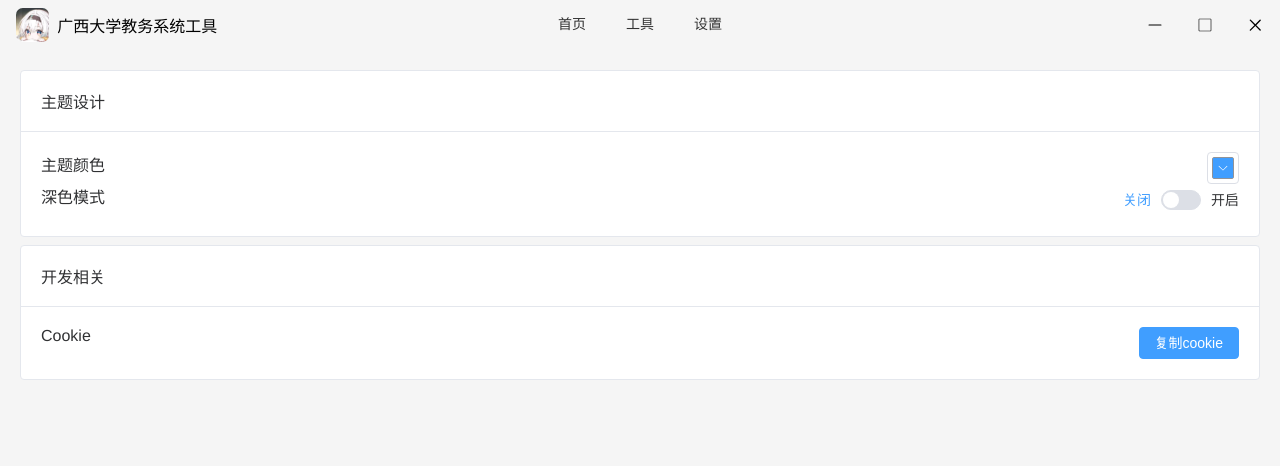
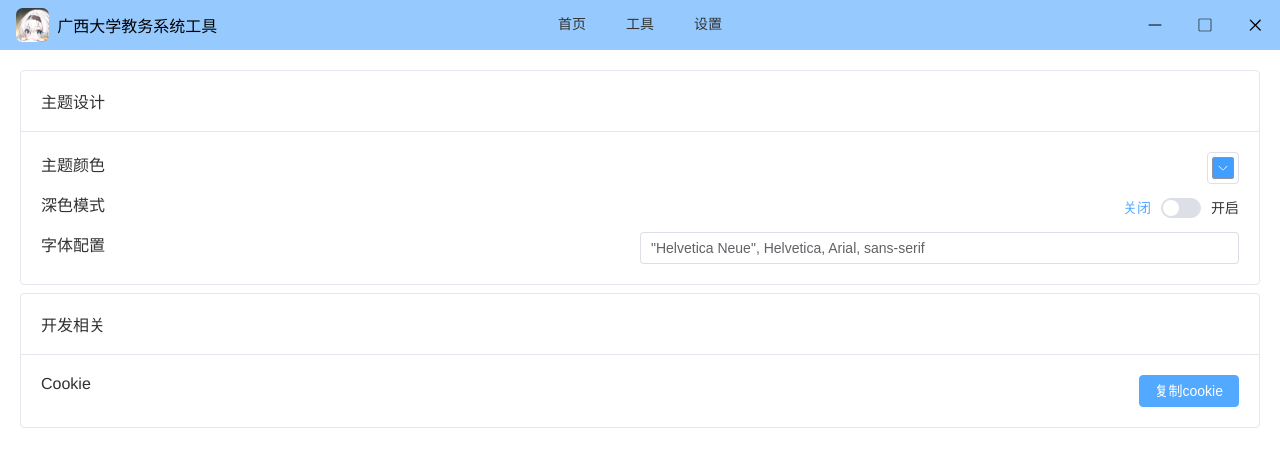
Before and after one commit to UNDERLR/GxuJWTool, a Vue app: page /settings in a window 1280 px wide. Shown: the top 466 px of the page. Built offline with nearby package versions, Linux system fonts and the light colour scheme.

Commit message:
字体支持自定义

```diff
--- a/src/global.scss
+++ b/src/global.scss
@@ -12,11 +12,11 @@
 
 :root {
   --app-background-color: #f5f5f5;
-  --font-familt: "Helvetica Neue", Helvetica, Arial, sans-serif;
+  --font-family: "Helvetica Neue", Helvetica, Arial, sans-serif;
 }
 
 body {
   background-color: var(--app-background-color);
-  font-family: var(--font-familt), serif;
+  font-family: var(--font-family), serif;
   transition: background-color 0.3s ease;
 }
--- a/src/main.ts
+++ b/src/main.ts
@@ -46,4 +46,4 @@
 }
 
 //初始化主题
-// theme.initTheme();
+theme.initTheme();
--- a/src/ts/theme.ts
+++ b/src/ts/theme.ts
@@ -6,6 +6,7 @@
     primaryColor = "primaryColor",
     darkMode = "darkMode",
     appBackgroundColor = "appBackgroundColor",
+    fontFamily = "fontFamily",
 }
 
 function setThemeOption(option: ThemeOption, value: any) {
@@ -33,6 +34,8 @@
         css.setVar("--el-color-primary-light" + index, value.rgbaString);
     }
 
+    css.setVar("--el-color-primary-dark-2", color.mix(v, baseColor,  0.6).rgbaString);
+
     const headerColor = color.mix(v, new Color("#ffffff"), 0.45);
     css.setVar("--header-color", headerColor.rgbaString);
 }
@@ -53,12 +56,21 @@
     setPrimaryColor(new Color(getThemeOption(ThemeOption.primaryColor, "#409eff")))
 }
 
+function setFontFamily(v: string) {
+    css.setVar("--font-family", v);
+    css.setVar("--el-font-family", v);
+    setThemeOption(ThemeOption.fontFamily, v);
+}
+
 function initTheme() {
     const primaryColor = getThemeOption(ThemeOption.primaryColor, "#409eff");
     setPrimaryColor(new Color(primaryColor));
 
     const darkMode = getThemeOption("darkMode", window.matchMedia("(prefers-color-scheme: dark)").matches);
     setDarkMode(darkMode);
+
+    const defaultFontFamily = '"Helvetica Neue", Helvetica, Arial, sans-serif';
+    setFontFamily(getThemeOption(ThemeOption.fontFamily, defaultFontFamily));
 }
 
 export const theme = {
@@ -66,5 +78,6 @@
     getThemeOption,
     setPrimaryColor,
     setDarkMode,
+    setFontFamily,
     initTheme
 };
--- a/src/views/settings/ThemeSetting.vue
+++ b/src/views/settings/ThemeSetting.vue
@@ -6,6 +6,7 @@
 const data = ref({
     primaryColor: theme.getThemeOption(ThemeOption.primaryColor, "#409eff"),
     darkMode: theme.getThemeOption(ThemeOption.darkMode, false),
+    fontFamily: theme.getThemeOption(ThemeOption.fontFamily, '"Helvetica Neue", Helvetica, Arial, sans-serif'),
 });
 
 function primaryColorView(value: string) {
@@ -22,6 +23,10 @@
 function darkModeChange(value: boolean) {
     theme.setDarkMode(value);
 }
+
+function fontFamilyChange(value: string) {
+    theme.setFontFamily(value);
+}
 </script>
 
 <template>
@@ -29,12 +34,22 @@
         <div>
             <span>主题颜色</span>
             <div>
-                <el-color-picker @active-change="primaryColorView" @change="primaryColorChange" v-model="data.primaryColor"/>
+                <el-color-picker @active-change="primaryColorView" @change="primaryColorChange"
+                                 v-model="data.primaryColor"/>
             </div>
         </div>
         <div>
             <span>深色模式</span>
             <el-switch v-model="data.darkMode" @change="darkModeChange" active-text="开启" inactive-text="关闭"/>
+        </div>
+        <div>
+            <span>字体配置</span>
+            <el-input
+                placeholder="请输入css字体声明"
+                v-model="data.fontFamily"
+                @change="fontFamilyChange"
+                style="width: 50%;"
+                clearable/>
         </div>
     </el-card>
 </template>
@@ -43,5 +58,9 @@
 .el-card__body > div {
     display: flex;
     justify-content: space-between;
+
+    &:not(:first-child) {
+        margin-top: .5em;
+    }
 }
 </style>
```
Also changed, not shown: src/background.ts (+4 -9 lines), src/electron/storage.ts (deleted, +0 -28 lines), src/ts/storage.ts (deleted, +0 -21 lines).
